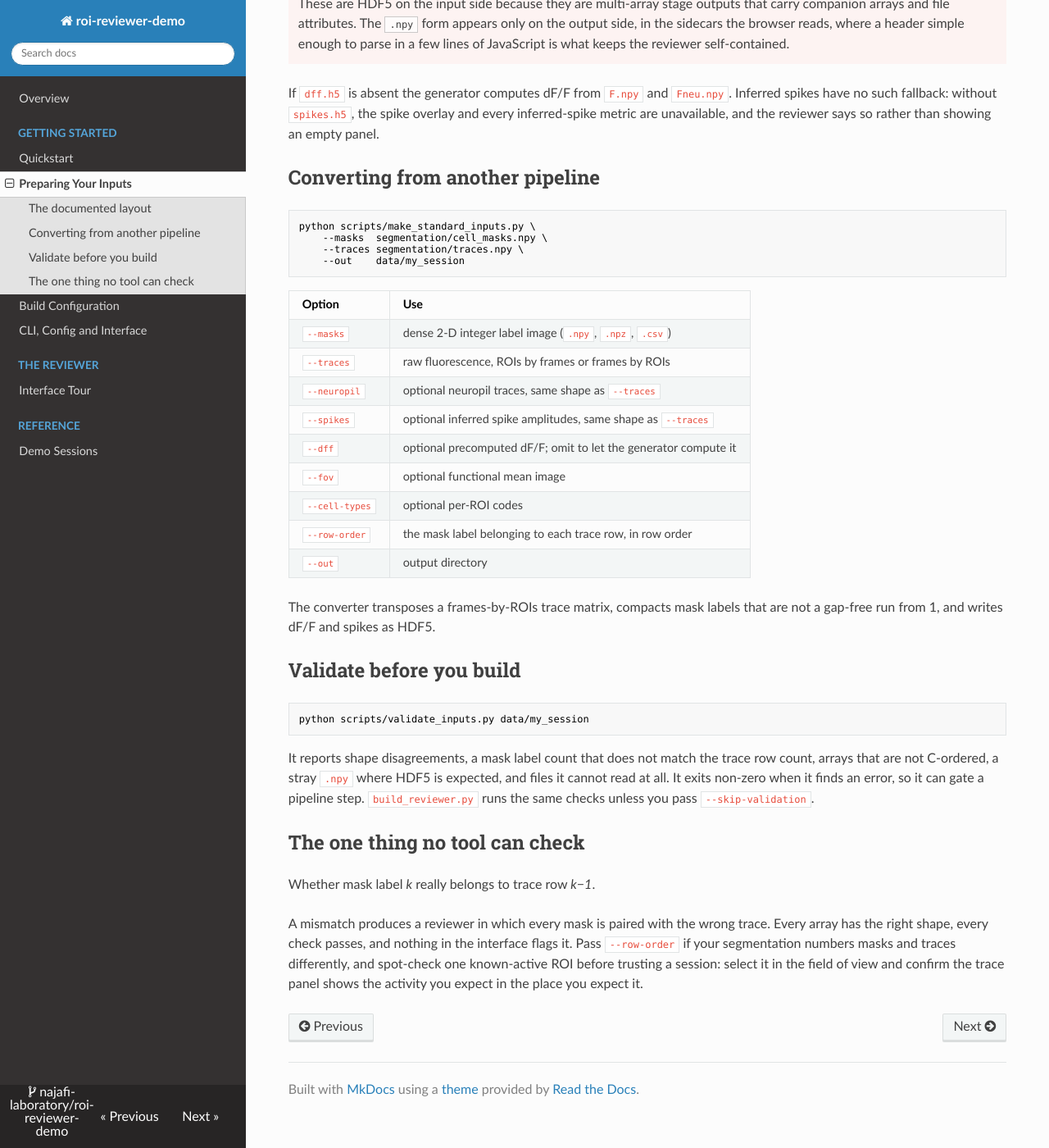
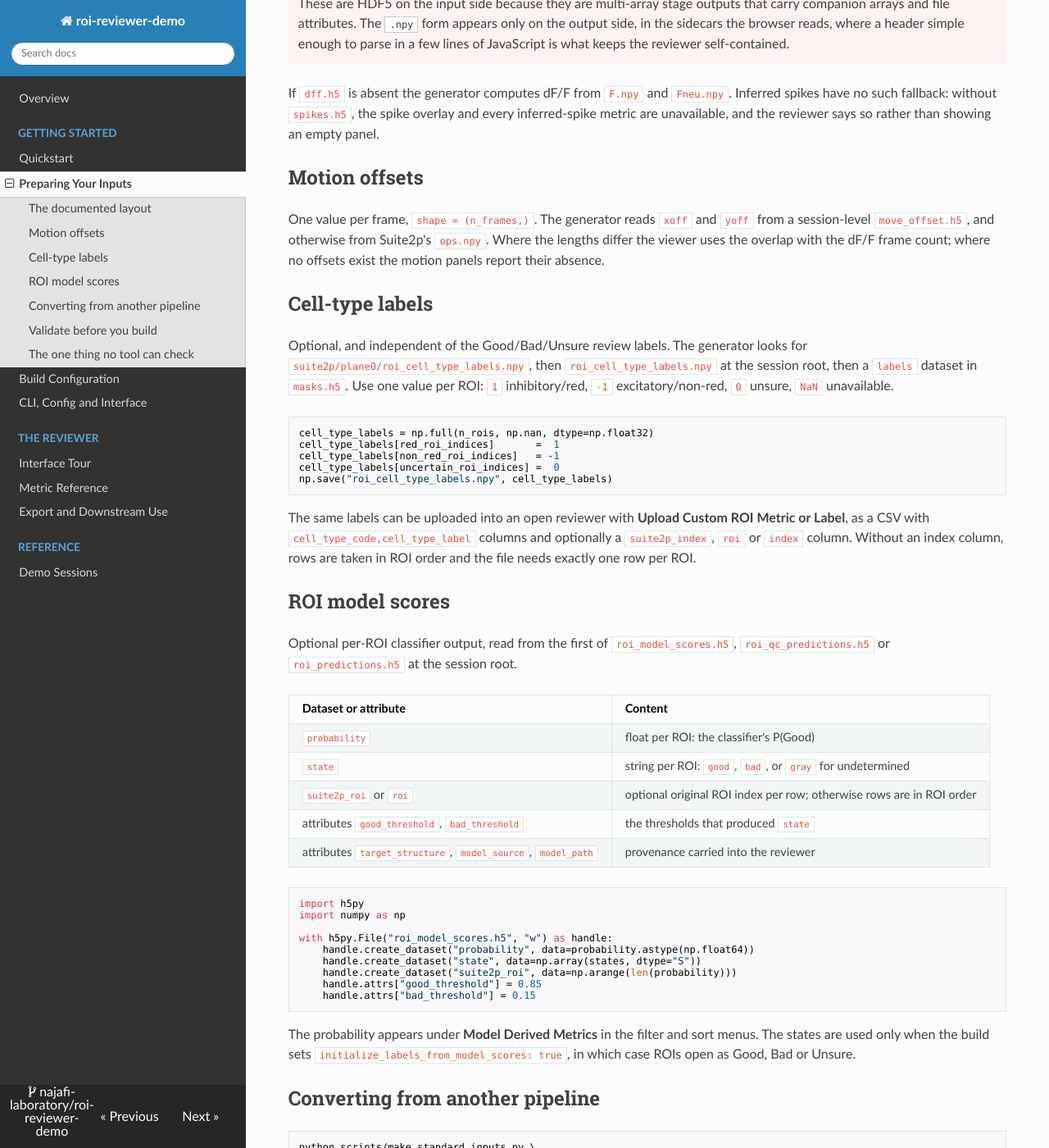
Before and after one commit to najafi-laboratory/roi-reviewer-demo, an MkDocs documentation site: the page built from docs/inputs.md, in a window 1280 px wide and 1400 px high, scrolled down 1039 px. Shown: the whole window at 82% size. Built offline with MkDocs 1.6.1, drawn with Linux system fonts in a browser that asks for light colours; nearby versions of some CDN libraries.

Commit message:
Add metric reference and export pages; document motion, cell-type and model-score inputs
These move the paper's metric table, exemplars, export format, downstream loader and remaining input formats into the documentation, so the paper can refer to them. Export column names are taken from the reviewer's CSV header.

````diff
--- a/docs/inputs.md
+++ b/docs/inputs.md
@@ -49,6 +49,62 @@
 every inferred-spike metric are unavailable, and the reviewer says so rather than
 showing an empty panel.
 
+## Motion offsets
+
+One value per frame, `shape = (n_frames,)`. The generator reads `xoff` and `yoff` from a
+session-level `move_offset.h5`, and otherwise from Suite2p's `ops.npy`. Where the
+lengths differ the viewer uses the overlap with the dF/F frame count; where no offsets
+exist the motion panels report their absence.
+
+## Cell-type labels
+
+Optional, and independent of the Good/Bad/Unsure review labels. The generator looks
+for `suite2p/plane0/roi_cell_type_labels.npy`, then `roi_cell_type_labels.npy` at the
+session root, then a `labels` dataset in `masks.h5`. Use one value per ROI:
+`1` inhibitory/red, `-1` excitatory/non-red, `0` unsure, `NaN` unavailable.
+
+```python
+cell_type_labels = np.full(n_rois, np.nan, dtype=np.float32)
+cell_type_labels[red_roi_indices]       =  1
+cell_type_labels[non_red_roi_indices]   = -1
+cell_type_labels[uncertain_roi_indices] =  0
+np.save("roi_cell_type_labels.npy", cell_type_labels)
+```
+
+The same labels can be uploaded into an open reviewer with **Upload Custom ROI Metric
+or Label**, as a CSV with `cell_type_code,cell_type_label` columns and optionally a
+`suite2p_index`, `roi` or `index` column. Without an index column, rows are taken in ROI
+order and the file needs exactly one row per ROI.
+
+## ROI model scores
+
+Optional per-ROI classifier output, read from the first of `roi_model_scores.h5`,
+`roi_qc_predictions.h5` or `roi_predictions.h5` at the session root.
+
+| Dataset or attribute | Content |
+|:---|:---|
+| `probability` | float per ROI: the classifier's P(Good) |
+| `state` | string per ROI: `good`, `bad`, or `gray` for undetermined |
+| `suite2p_roi` or `roi` | optional original ROI index per row; otherwise rows are in ROI order |
+| attributes `good_threshold`, `bad_threshold` | the thresholds that produced `state` |
+| attributes `target_structure`, `model_source`, `model_path` | provenance carried into the reviewer |
+
+```python
+import h5py
+import numpy as np
+
+with h5py.File("roi_model_scores.h5", "w") as handle:
+    handle.create_dataset("probability", data=probability.astype(np.float64))
+    handle.create_dataset("state", data=np.array(states, dtype="S"))
+    handle.create_dataset("suite2p_roi", data=np.arange(len(probability)))
+    handle.attrs["good_threshold"] = 0.85
+    handle.attrs["bad_threshold"] = 0.15
+```
+
+The probability appears under **Model Derived Metrics** in the filter and sort menus. The
+states are used only when the build sets `initialize_labels_from_model_scores: true`,
+in which case ROIs open as Good, Bad or Unsure.
+
 ## Converting from another pipeline
 
 ```bash
--- a/mkdocs.yml
+++ b/mkdocs.yml
@@ -27,5 +27,7 @@
       - CLI, Config and Interface: cli-mapping.md
   - The Reviewer:
       - Interface Tour: interface.md
+      - Metric Reference: metrics.md
+      - Export and Downstream Use: export.md
   - Reference:
       - Demo Sessions: demo-sessions.md
````
Also changed, not shown: docs/export.md (added, +66 -0 lines), docs/metrics.md (added, +78 -0 lines), docs/img/fig_metric_exemplars.png (added).
